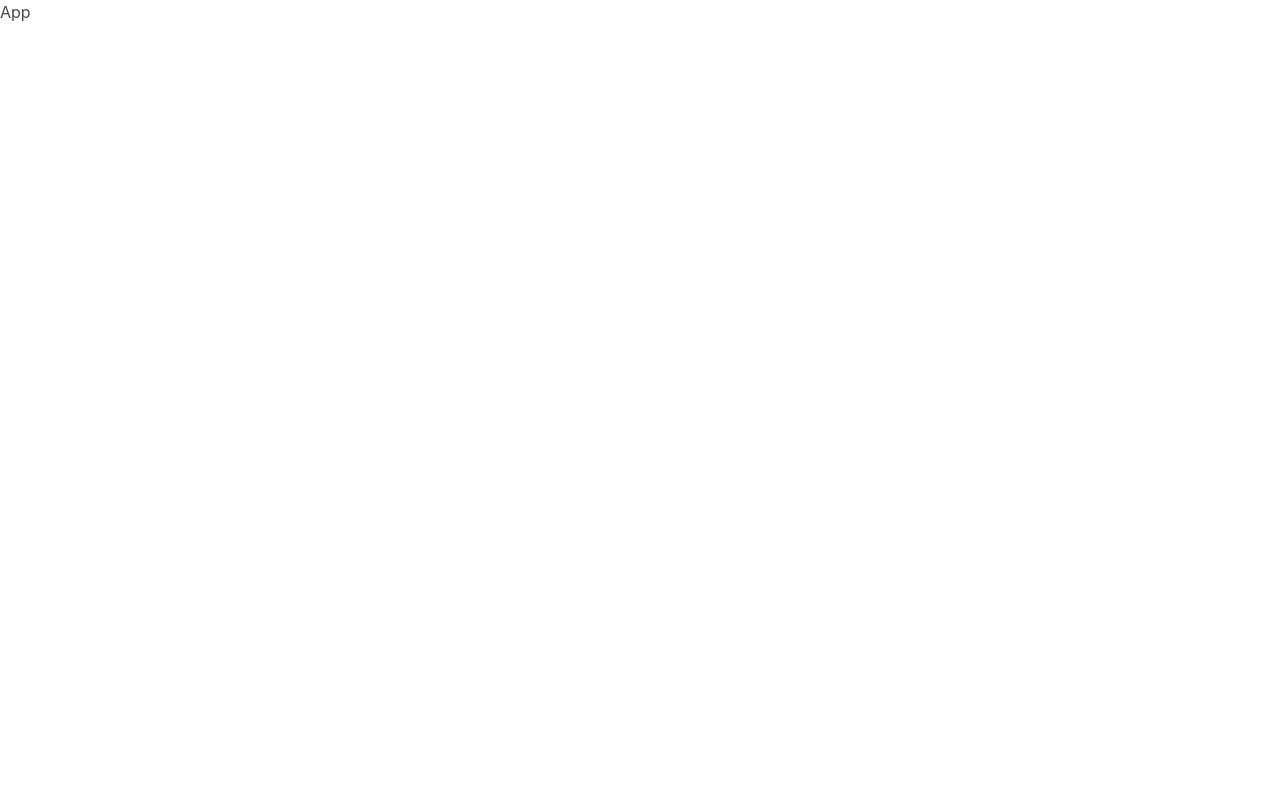
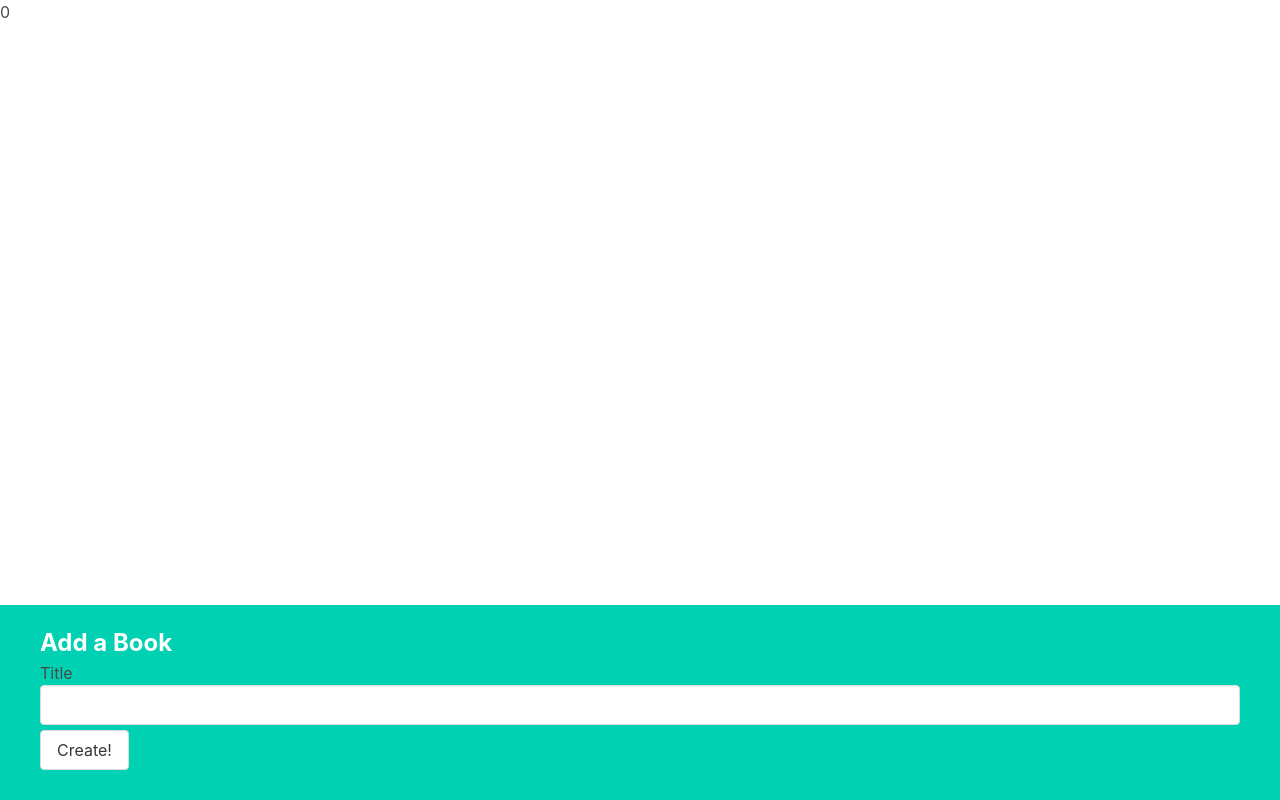
Before and after one commit to justanindieguy/react-course, a React (Create React App) app in the folder books/: page / in a window 1280 px wide. Built offline with nearby package versions, Linux system fonts and the light colour scheme.

Commit message:
write createBook function to update books state array, pass this function as a prop to BookCreate component

```diff
--- a/books/src/App.js
+++ b/books/src/App.js
@@ -1,5 +1,18 @@
+import { useState } from 'react';
+import BookCreate from './components/BookCreate';
+
 function App() {
-  return <div>App</div>;
+  const [books, setBooks] = useState([]);
+
+  const createBook = (title) =>
+    setBooks([...books, { id: Math.floor(Math.random() * 9999), title }]);
+
+  return (
+    <div>
+      {books.length}
+      <BookCreate onCreate={createBook} />
+    </div>
+  );
 }
 
 export default App;
```
